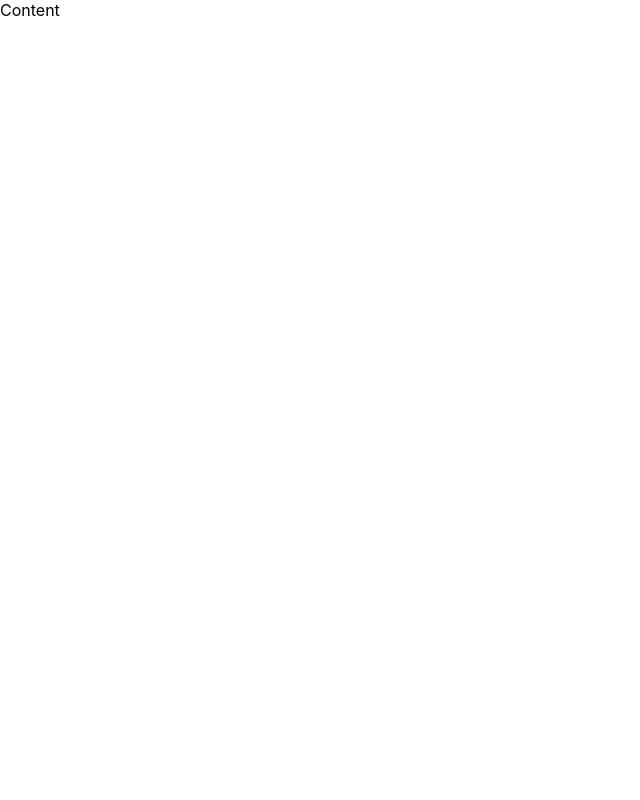
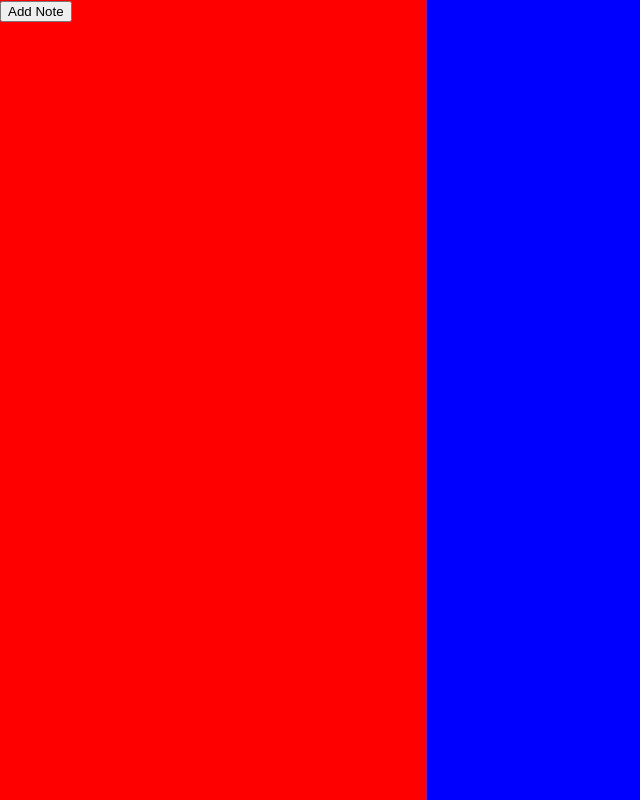
Before and after one commit to ranamashood/todo-app, a React (Create React App) app: page / in a window 1280 px wide. Shown: the whole page, without its empty margins (0-640 px from the left). Built offline with nearby package versions, Linux system fonts and the light colour scheme; the HTML template or start-up script is replaced by a standard one.

Commit message:
created basic layout

```diff
--- a/src/App.tsx
+++ b/src/App.tsx
@@ -1,8 +1,20 @@
 import React from "react";
+import styled from "styled-components";
 import Content from "./components/layout/Content";
+import { themeInterface } from "./models";
+import Theme from "./Theme";
 
 const App = () => {
-  return <Content />;
+  return (
+    <Theme>
+      {/* <Heading>Hello</Heading> */}
+      <Content />
+    </Theme>
+  );
 };
 
+// const Heading = styled.h1({
+//   fontSize: `${(props: any) => props.theme.fontSizes.large}px`,
+// });
+
 export default App;
--- /dev/null
+++ b/src/Theme.tsx
@@ -0,0 +1,21 @@
+import React from "react";
+import { ThemeProvider } from "styled-components";
+import { themeInterface } from "./models";
+
+const theme: themeInterface = {
+  colors: {
+    main: "#fff",
+    secondary: "#fff",
+  },
+  fontSizes: {
+    small: "1em",
+    medium: "2em",
+    large: "3em",
+  },
+};
+
+const Theme = ({ children }: any) => {
+  return <ThemeProvider theme={theme}>{children}</ThemeProvider>;
+};
+
+export default Theme;
--- /dev/null
+++ b/src/components/AddNote.tsx
@@ -0,0 +1,22 @@
+import React from "react";
+import styled from "styled-components";
+import TextArea from "./TextArea";
+import TextInput from "./TextInput";
+
+const AddNote = () => {
+  return (
+    <Wrapper>
+      <TextInput placeholder="Note Title..." />
+      <TextArea />
+    </Wrapper>
+  );
+};
+
+const Wrapper = styled.div({
+  flex: 1,
+  display: "flex",
+  flexDirection: "column",
+  backgroundColor: "green",
+});
+
+export default AddNote;
--- /dev/null
+++ b/src/components/TextArea.tsx
@@ -0,0 +1,13 @@
+import React from "react";
+import styled from "styled-components";
+
+const TextField = () => {
+  return <Textarea></Textarea>;
+};
+
+const Textarea = styled.textarea({
+  flex: 1,
+  resize: "none",
+});
+
+export default TextField;
--- /dev/null
+++ b/src/components/TextInput.tsx
@@ -0,0 +1,18 @@
+import React from "react";
+import styled from "styled-components";
+
+interface Props {
+  placeholder: string;
+}
+
+const TextInput = (props: Props) => {
+  const { placeholder } = props;
+
+  return <Input type="text" placeholder={placeholder} />;
+};
+
+const Input = styled.input({
+  // backgroundColor: "transparent",
+});
+
+export default TextInput;
--- a/src/components/layout/Content.tsx
+++ b/src/components/layout/Content.tsx
@@ -1,7 +1,38 @@
-import React from "react";
+import React, { useState } from "react";
+import styled from "styled-components";
+import { NoteInterface } from "../../models";
+import AddNote from "../AddNote";
+import Sidebar from "./Sidebar";
 
 const Content = () => {
-  return <div>Content</div>;
+  const [notes, setNotes] = useState<NoteInterface[]>([]);
+  const [isAddNote, setIsAddNote] = useState<boolean>(false);
+
+  const toggleIsAddNote = () => {
+    setIsAddNote(!isAddNote);
+  };
+
+  return (
+    <Wrapper>
+      <Sidebar
+        notes={notes}
+        setNotes={setNotes}
+        toggleIsAddNote={toggleIsAddNote}
+      />
+      <NoteContainer>{isAddNote && <AddNote />}</NoteContainer>
+    </Wrapper>
+  );
 };
 
+const Wrapper = styled.div({
+  height: "100vh",
+  display: "flex",
+});
+
+const NoteContainer = styled.div({
+  flex: 3,
+  display: "flex",
+  backgroundColor: "blue",
+});
+
 export default Content;
--- /dev/null
+++ b/src/components/layout/Sidebar.tsx
@@ -0,0 +1,36 @@
+import React, { useState } from "react";
+import styled from "styled-components";
+import { NoteInterface } from "../../models";
+import Button from "../Button";
+
+interface Props {
+  notes: NoteInterface[];
+  setNotes: React.Dispatch<React.SetStateAction<NoteInterface[]>>;
+  toggleIsAddNote: () => void;
+}
+
+const Sidebar = (props: Props) => {
+  const { notes, setNotes, toggleIsAddNote } = props;
+  const [newNote, setNewNote] = useState<NoteInterface>();
+
+  const addNoteHandler = () => {
+    // setNewNote({ title: "hello", noteDescription: "note" });
+    setNotes([{ title: "hello", noteDescription: "note" }, ...notes]);
+  };
+
+  return (
+    <Wrapper>
+      <Button onClick={toggleIsAddNote} title="Add Note" />
+      {notes.map((note, key) => {
+        return <div key={key}>{note.title}</div>;
+      })}
+    </Wrapper>
+  );
+};
+
+const Wrapper = styled.div({
+  flex: 1.5,
+  backgroundColor: "red",
+});
+
+export default Sidebar;
--- /dev/null
+++ b/src/models.tsx
@@ -0,0 +1,16 @@
+export interface NoteInterface {
+  title: string;
+  noteDescription: string;
+}
+
+export interface themeInterface {
+  colors: {
+    main: string;
+    secondary: string;
+  };
+  fontSizes: {
+    small: string;
+    medium: string;
+    large: string;
+  };
+}
```
